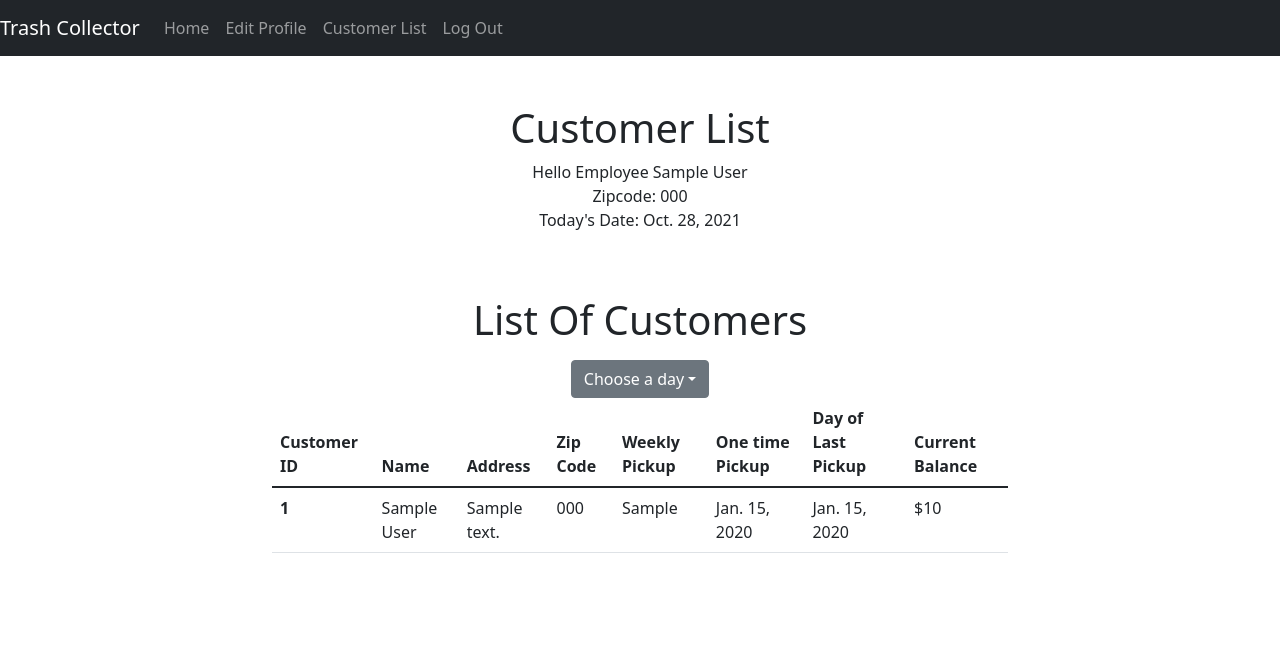
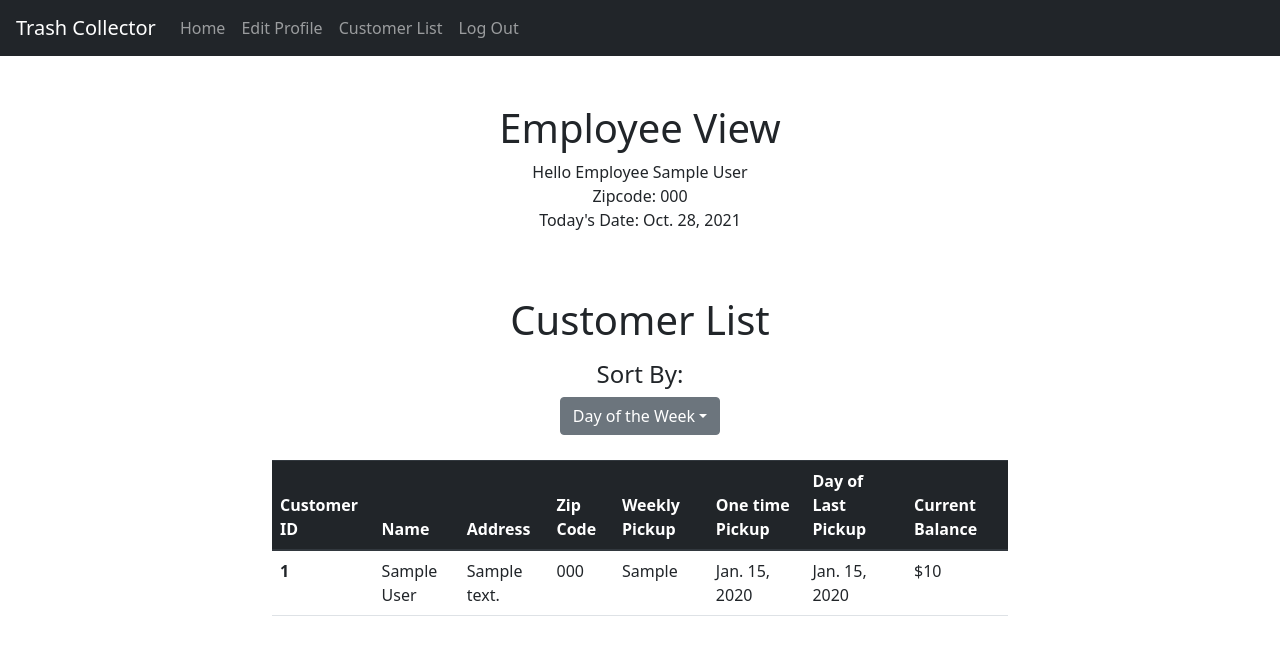
Before and after one commit to yoshuah809/Trash-collector, a Django app: page /employees/all_customers/ in a window 1280 px wide. Shown: the top 655 px of the page. Run offline with Django 3.2, Linux system fonts and the light colour scheme; a user stored in the database is signed in; tables that the repository leaves empty hold one stand-in row (values such as "Sample post"); some libraries are stand-ins or nearby versions.

Commit message:
UI changes to the home page and cutomer list page.

```diff
--- a/trash_collector/employees/templates/employees/all_customers.html
+++ b/trash_collector/employees/templates/employees/all_customers.html
@@ -1,6 +1,6 @@
 {% extends 'employees\employee_base.html' %}
 
-{% block title %}{% block header %} Customer List {% endblock %}{% endblock %}
+{% block title %}{% block header %} Employee View {% endblock %}{% endblock %}
 
 {% block content %}
   {% if user.is_authenticated %}
@@ -12,13 +12,13 @@
     <br />
 
       <p></p>
-      <h1>List Of Customers</h1>
+      <h1>Customer List</h1>
       <p></p>
 
       <p></p>
-
       <div class="dropdown">
-        <a class="btn btn-secondary dropdown-toggle" href="#" role="button" id="dropdownMenuLink" data-bs-toggle="dropdown" aria-expanded="false">Choose a day</a>
+        <h4>Sort By:</h4>
+        <a class="btn btn-secondary dropdown-toggle" href="#" role="button" id="dropdownMenuLink" data-bs-toggle="dropdown" aria-expanded="false">Day of the Week</a>
 
         <ul class="dropdown-menu" aria-labelledby="dropdownMenuLink">
           <li><a class="dropdown-item" href="{% url 'employees:all_customers' %}">All</a></li>
@@ -28,10 +28,11 @@
           <li><a class="dropdown-item" href="{% url 'employees:filter_by_day' '3' %}">Thursday</a></li>
           <li><a class="dropdown-item" href="{% url 'employees:filter_by_day' '4' %}">Friday</a></li>
         </ul>
-
+      </div>
+      <br />
       <table class="table table-hover">
 
-        <thead>
+        <thead class="thead-dark">
           <tr>
             <th scope="col">Customer ID</th>
             <th scope="col">Name</th>
--- a/trash_collector/employees/templates/employees/index.html
+++ b/trash_collector/employees/templates/employees/index.html
@@ -12,13 +12,13 @@
     <br />
 
       <p></p>
-      <h1>List Of Customers</h1>
+      <h1>Customers to Service Today</h1>
       <p></p>
 
 
       <table class="table table-hover">
 
-        <thead>
+        <thead class="thead-dark">
           <tr>
             <th scope="col">Customer ID</th>
             <th scope="col">Name</th>
--- a/trash_collector/templates/base.html
+++ b/trash_collector/templates/base.html
@@ -3,6 +3,7 @@
 <head>
   <meta charset="utf-8">
   <title>{% block title %}{% endblock %}</title>
+  <link rel="stylesheet" href="https://maxcdn.bootstrapcdn.com/bootstrap/4.0.0/css/bootstrap.min.css" integrity="sha384-Gn5384xqQ1aoWXA+058RXPxPg6fy4IWvTNh0E263XmFcJlSAwiGgFAW/dAiS6JXm" crossorigin="anonymous">
   <link href="https://cdn.jsdelivr.net/npm/bootstrap@5.1.3/dist/css/bootstrap.min.css" rel="stylesheet" integrity="sha384-1BmE4kWBq78iYhFldvKuhfTAU6auU8tT94WrHftjDbrCEXSU1oBoqyl2QvZ6jIW3" crossorigin="anonymous">
   <script src="https://cdn.jsdelivr.net/npm/bootstrap@5.1.3/dist/js/bootstrap.bundle.min.js" integrity="sha384-ka7Sk0Gln4gmtz2MlQnikT1wXgYsOg+OMhuP+IlRH9sENBO0LRn5q+8nbTov4+1p" crossorigin="anonymous"></script>
 
```
